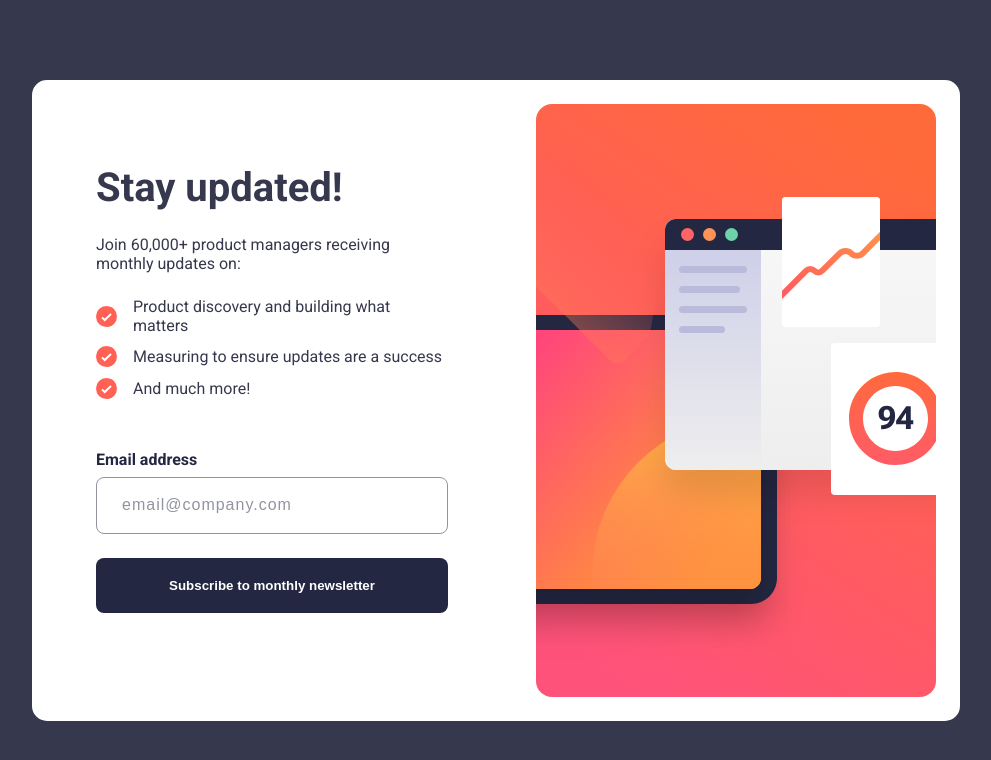
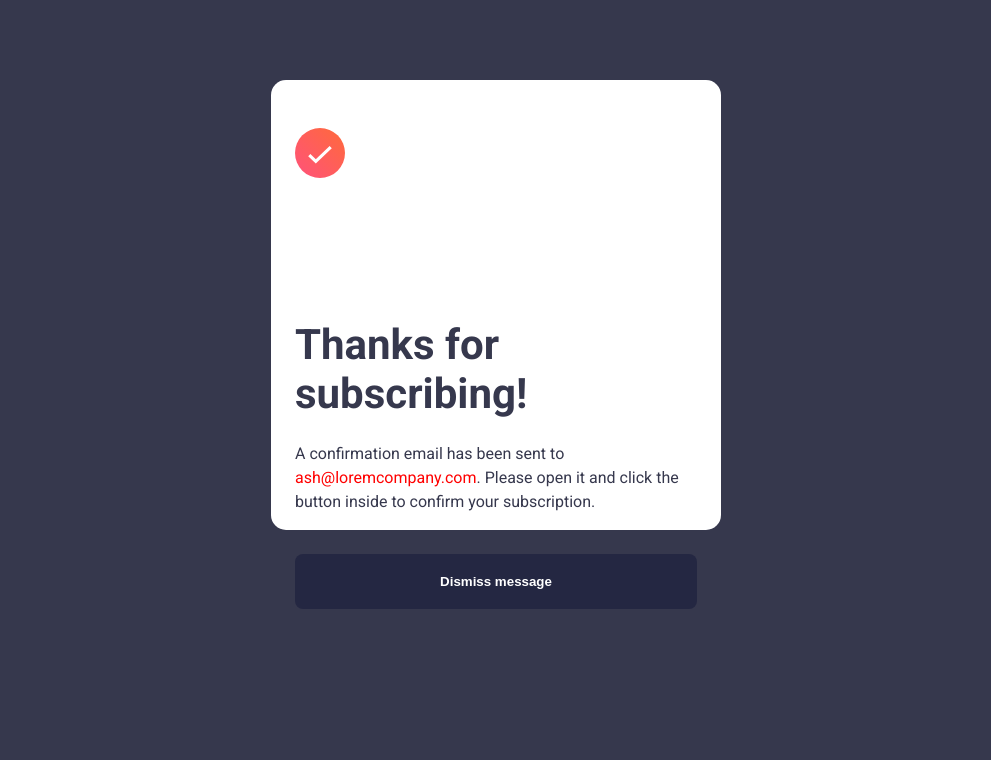
Before and after one commit to AndyBeable/newsletter-signup, a website: page index.html in a window 1280 px wide. Shown: the whole page, without its empty margins (144-1135 px from the left). Drawn offline with Linux system fonts and the light colour scheme.

Commit message:
adds submit element and styles

```diff
--- a/index.html
+++ b/index.html
@@ -24,7 +24,7 @@
     <link rel="stylesheet" href="/style.css" />
   </head>
   <body>
-    <div class="newsletter">
+    <!-- <div class="newsletter">
       <img src="/assets/images/illustration-sign-up-mobile.svg" class="newsletter__image--mobile"></img>
       <img src="/assets/images/illustration-sign-up-desktop.svg" class="newsletter__image--desktop"></img>
       <div class="newsletter__details">
@@ -52,15 +52,23 @@
         </div>
         <button class="newsletter__details--button">Subscribe to monthly newsletter</button>
       </div>
-    </div>
+    </div> -->
 
     <!-- Sign-up form end -->
 
     <!-- Success message start -->
 
-    <!-- Thanks for subscribing! A confirmation email has been sent to
-    ash@loremcompany.com. Please open it and click the button inside to confirm
-    your subscription. Dismiss message -->
+    <div class="success">
+      <img src="assets/images/icon-success.svg" class="success__icon" />
+      <h1 class="success__title">Thanks for subscribing!</h1>
+      <p class="success__copy">
+        A confirmation email has been sent to
+        <span class="temp">ash@loremcompany.com</span>. Please open it and click
+        the button inside to confirm your subscription.
+      </p>
+
+      <button class="success__button">Dismiss message</button>
+    </div>
 
     <!-- Success message end -->
 
--- a/sass/main.scss
+++ b/sass/main.scss
@@ -64,6 +64,16 @@ body {
 
     &-icon {
       margin-right: 16px;
+      border-radius: 50%;
+      background-color: $vermellion;
+      background-image: linear-gradient(
+        to bottom,
+        #ff6a3a,
+        #ff614b,
+        #ff5a5c,
+        #ff556b,
+        #ff527b
+      );
     }
   }
 
@@ -102,6 +112,7 @@ body {
     display: inline-block;
     width: 100%;
     font-weight: bold;
+    cursor: pointer;
 
     &:hover,
     :focus {
@@ -150,6 +161,109 @@ body {
 
     &__details {
       padding: 0 64px;
+
+      &__details--pros {
+        width: 380px;
+      }
     }
   }
 }
+
+.success {
+  background-color: $base-white;
+  height: 100vh;
+  padding: 10rem 24px;
+  display: flex;
+  flex-direction: column;
+  justify-content: space-around;
+
+  &__icon {
+    height: 100px;
+    align-self: baseline;
+    margin-bottom: 4rem;
+  }
+
+  &__title {
+    font-size: 42px;
+    color: $pale-navy;
+    margin-bottom: 24px;
+  }
+
+  &__copy {
+    color: $pale-navy;
+    line-height: 24px;
+    margin-bottom: 10rem;
+
+    & .temp {
+      color: red;
+    }
+  }
+
+  &__button {
+    color: $base-white;
+    background-color: $dark-navy;
+    padding: 20px 25px;
+    border-radius: 8px;
+    border: none;
+    margin-bottom: 24px;
+    display: inline-block;
+    width: 100%;
+    font-weight: bold;
+    align-self: flex-end;
+    cursor: pointer;
+
+    &:hover,
+    :focus {
+      background-color: $vermellion;
+      background-image: linear-gradient(
+        to bottom,
+        #ff6a3a,
+        #ff614b,
+        #ff5a5c,
+        #ff556b,
+        #ff527b
+      );
+      box-shadow: 0px 10px 26px -10px rgba(0, 0, 0, 0.61);
+      transition: 0.5s all ease;
+    }
+
+    &:active {
+      transform: scale(0.98);
+    }
+  }
+}
+
+@media screen and (min-width: 600px) {
+  body {
+    display: flex;
+    justify-content: center;
+    flex-direction: column;
+    align-items: center;
+    padding: 5rem;
+  }
+
+  .success {
+    max-width: 450px;
+    max-height: 450px;
+    display: flex;
+    border-radius: 15px;
+    align-items: center;
+    position: relative;
+
+    &__icon {
+      height: 50px;
+      align-self: baseline;
+      margin-bottom: 0;
+      position: absolute;
+      top: 48px;
+    }
+
+    &__title {
+      padding-top: 5rem;
+    }
+
+    &__copy {
+      margin-bottom: 40px;
+    }
+  }
+}
```
Also changed, not shown: style.css.
